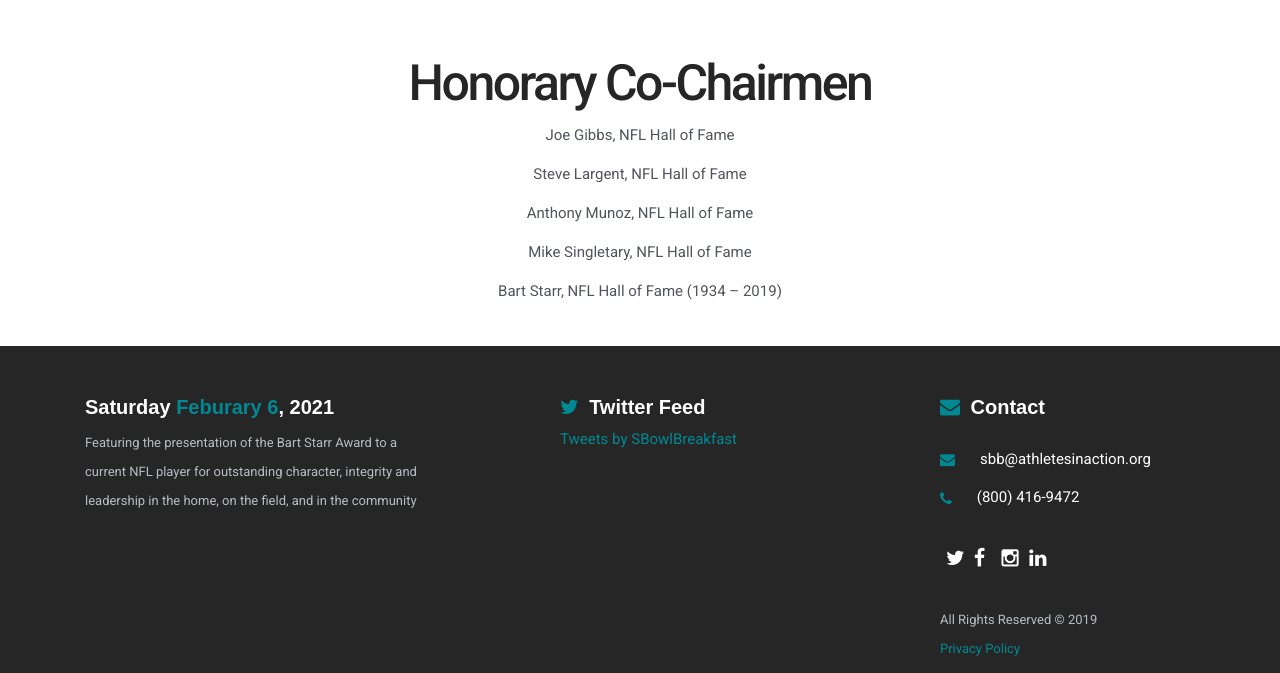
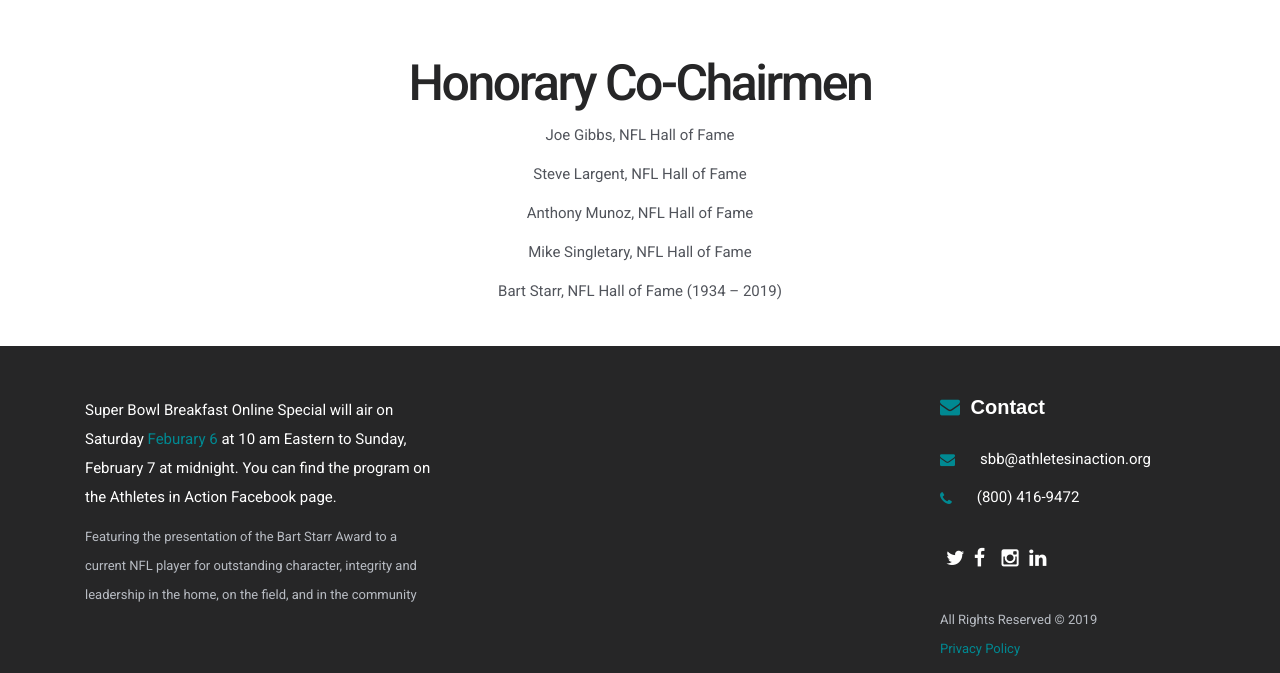
Before and after one commit to AIAUSA/Superbowl, a Jekyll site: the page built from index.md, in a window 1280 px wide and 900 px high, scrolled down 6133 px, cut to the strip 227-900 px from the top of the window. Built offline with Jekyll 4.4.1, drawn with Linux system fonts in a browser that asks for light colours; some web fonts are replaced; comment, search, counter and statistics services are not loaded.

Commit message:
Changing footer section.

```diff
--- a/_includes/footer.html
+++ b/_includes/footer.html
@@ -3,19 +3,14 @@
 
         <div class="col-md-4">
             <div class="widget about-widget">
-                <h6 class="widget-head">{{ site.data.event.dayofweek }} <span class="highlight">{{ site.data.event.month }} {{ site.data.event.day }}</span>, {{ site.data.event.year }} </h6>
+                <p>Super Bowl Breakfast Online Special will air on {{ site.data.event.dayofweek }} <span class="highlight">{{ site.data.event.month }} {{ site.data.event.day }}</span> at 10 am Eastern to Sunday, February 7 at midnight. You can find the program on the Athletes in Action Facebook page.</p>
                 <p class="text-alt"><small>Featuring the presentation of the Bart Starr Award to a current NFL player for outstanding character, integrity and leadership in the home, on the field, and in the community</small></p>
                 <p class="text-alt">
                     <address>{{ site.data.event.address1 }} <br />{{ site.data.event.address2 }}</address></p>
             </div>
         </div>
 
-        <div class="col-md-4 col-lg-3 col-lg-offset-1">
-            <div class="widget twitter-widget">
-                <h6 class="widget-head"><span class="fa fa-twitter"></span> Twitter Feed</h6>
-                    <a class="twitter-timeline" data-height="400" data-theme="dark" data-link-color="#E95F28" href="https://twitter.com/SBowlBreakfast?ref_src=twsrc%5Etfw">Tweets by SBowlBreakfast</a> <script async src="https://platform.twitter.com/widgets.js" charset="utf-8"></script>
-            </div>
-        </div>
+        <div class="col-md-4 col-lg-3 col-lg-offset-1"></div>
 
         <div class="col-md-4 col-lg-3 col-lg-offset-1">
             <div class="widget instagram-widget">
```
